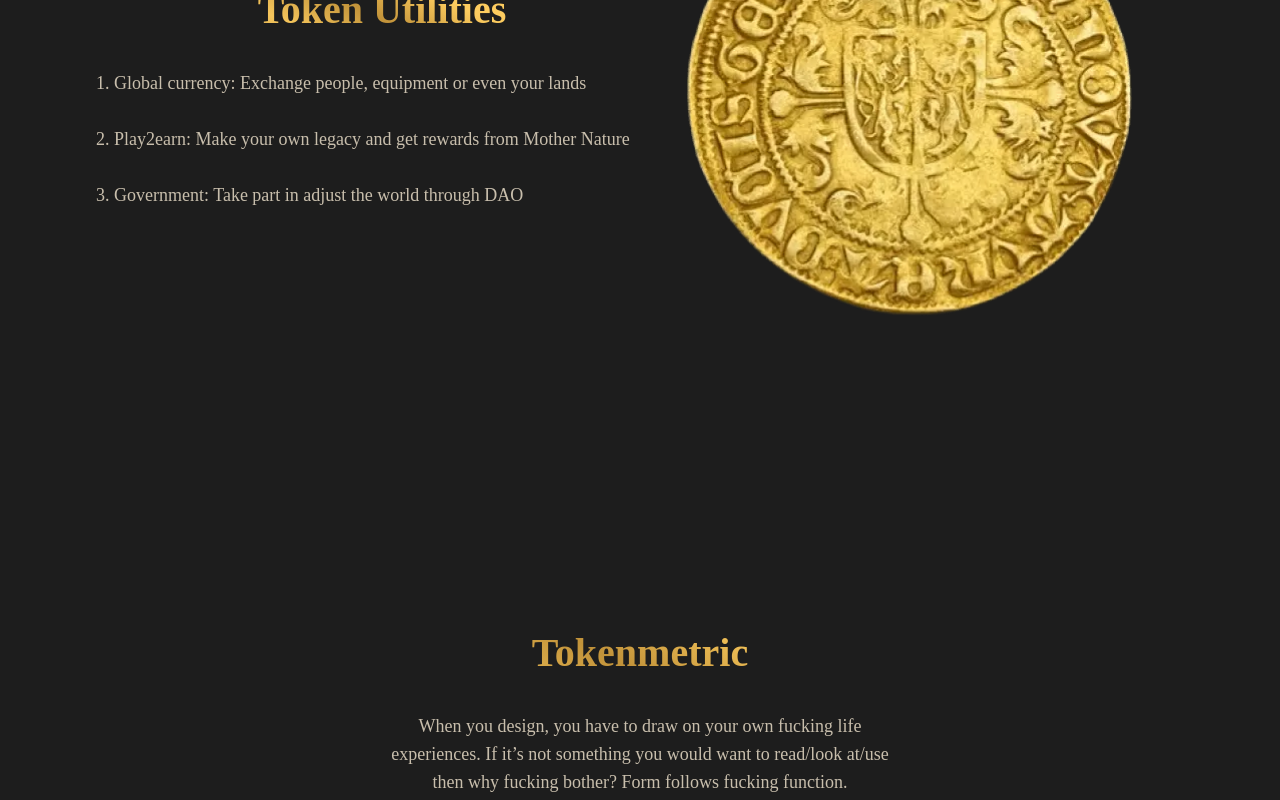
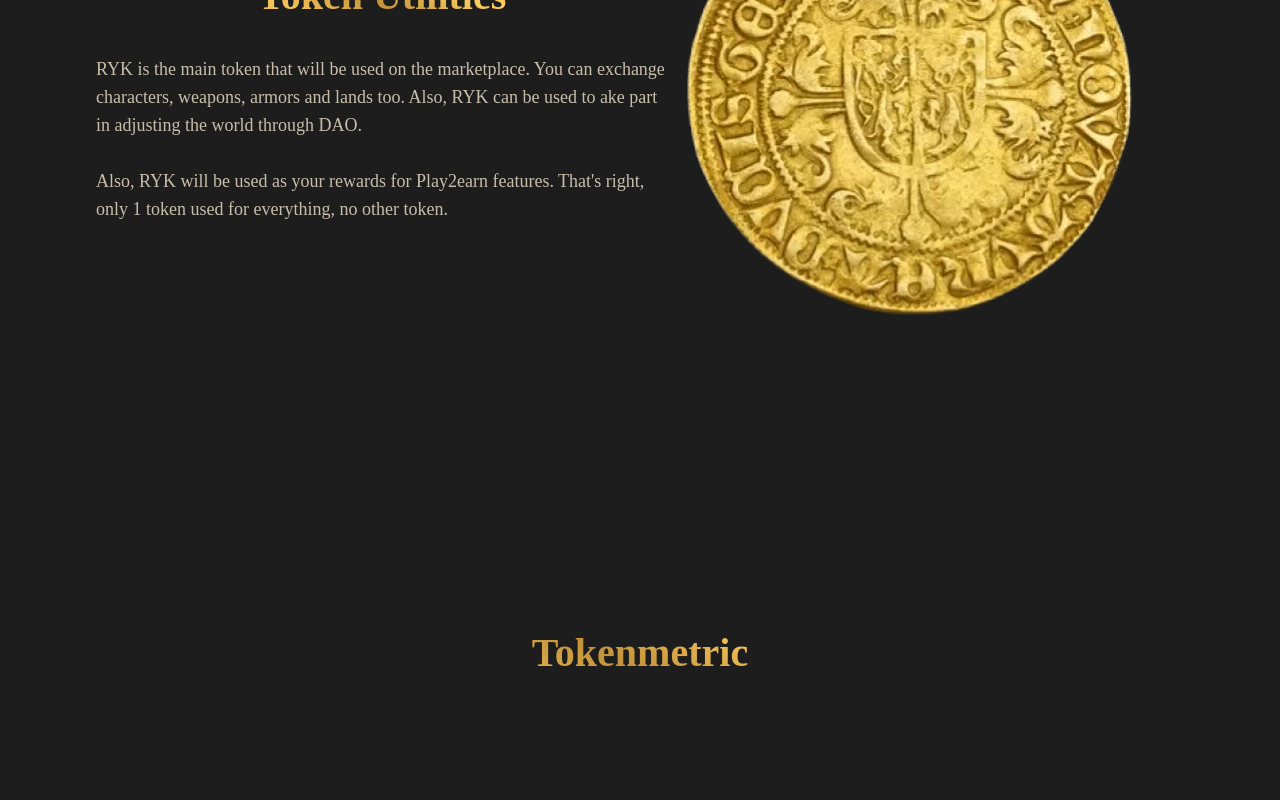
Before and after one commit to royale-kingdom/landingpage, a React (Create React App) app: page / in a window 1280 px wide. Shown: the part 5200-6000 px from the top of the page. Built offline with nearby package versions, Linux system fonts and the light colour scheme.

Commit message:
update content

```diff
--- a/src/pages/top/Tokenmetric.tsx
+++ b/src/pages/top/Tokenmetric.tsx
@@ -118,7 +118,7 @@ const Tokenmetric = () => {
         Tokenmetric
       </Heading>
 
-      <Text
+      {/* <Text
         fontSize={"18px"}
         lineHeight={"28px"}
         justify={"center"}
@@ -130,7 +130,7 @@ const Tokenmetric = () => {
         When you design, you have to draw on your own fucking life experiences.
         If it’s not something you would want to read/look at/use then why
         fucking bother? Form follows fucking function.
-      </Text>
+      </Text> */}
 
       <Flex alginItem={"center"} sm={{ flexDirection: "column" }}>
         <FlexItem flex={"1"} padding={"4rem"}>
--- a/src/pages/top/Tokenomic.tsx
+++ b/src/pages/top/Tokenomic.tsx
@@ -38,7 +38,8 @@ const Tokenomic = () => (
         sm={{ fontSize: "14px", lineHeight: "20px" }}
         color="rgba(238, 226, 204, 0.82)"
       >
-        1. Global currency: Exchange people, equipment or even your lands
+        RYK is the main token that will be used on the marketplace. You can exchange characters, weapons, armors and lands too.
+        Also, RYK can be used to ake part in adjusting the world through DAO.
       </Text>
       <Text
         fontSize={"18px"}
@@ -47,16 +48,7 @@ const Tokenomic = () => (
         sm={{ fontSize: "14px", lineHeight: "20px" }}
         color="rgba(238, 226, 204, 0.82)"
       >
-        2. Play2earn: Make your own legacy and get rewards from Mother Nature
-      </Text>
-      <Text
-        fontSize={"18px"}
-        lineHeight={"28px"}
-        margin={"2rem 0"}
-        sm={{ fontSize: "14px", lineHeight: "20px" }}
-        color="rgba(238, 226, 204, 0.82)"
-      >
-        3. Government: Take part in adjust the world through DAO
+        Also, RYK will be used as your rewards for Play2earn features. That's right, only 1 token used for everything, no other token.
       </Text>
     </AbsoluteDiv>
   </RelativeDiv>
```
